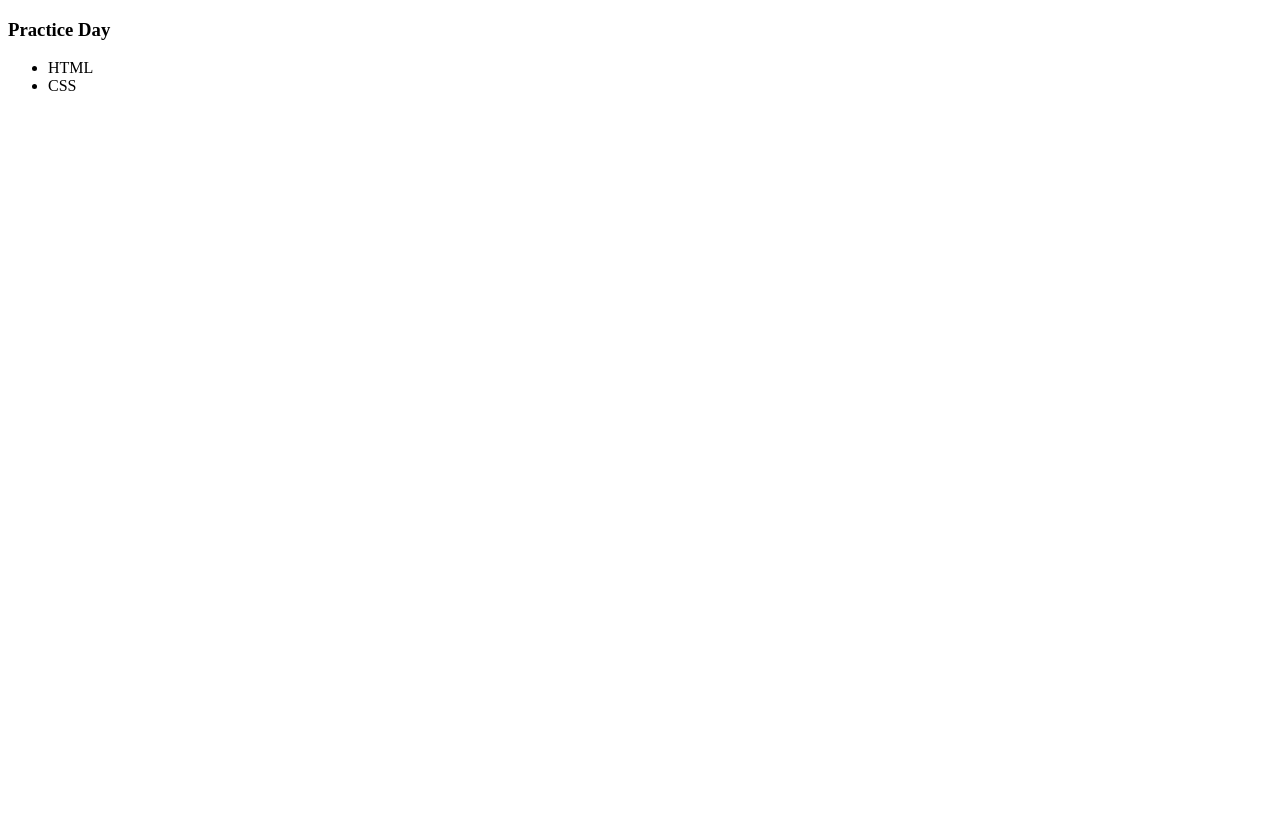
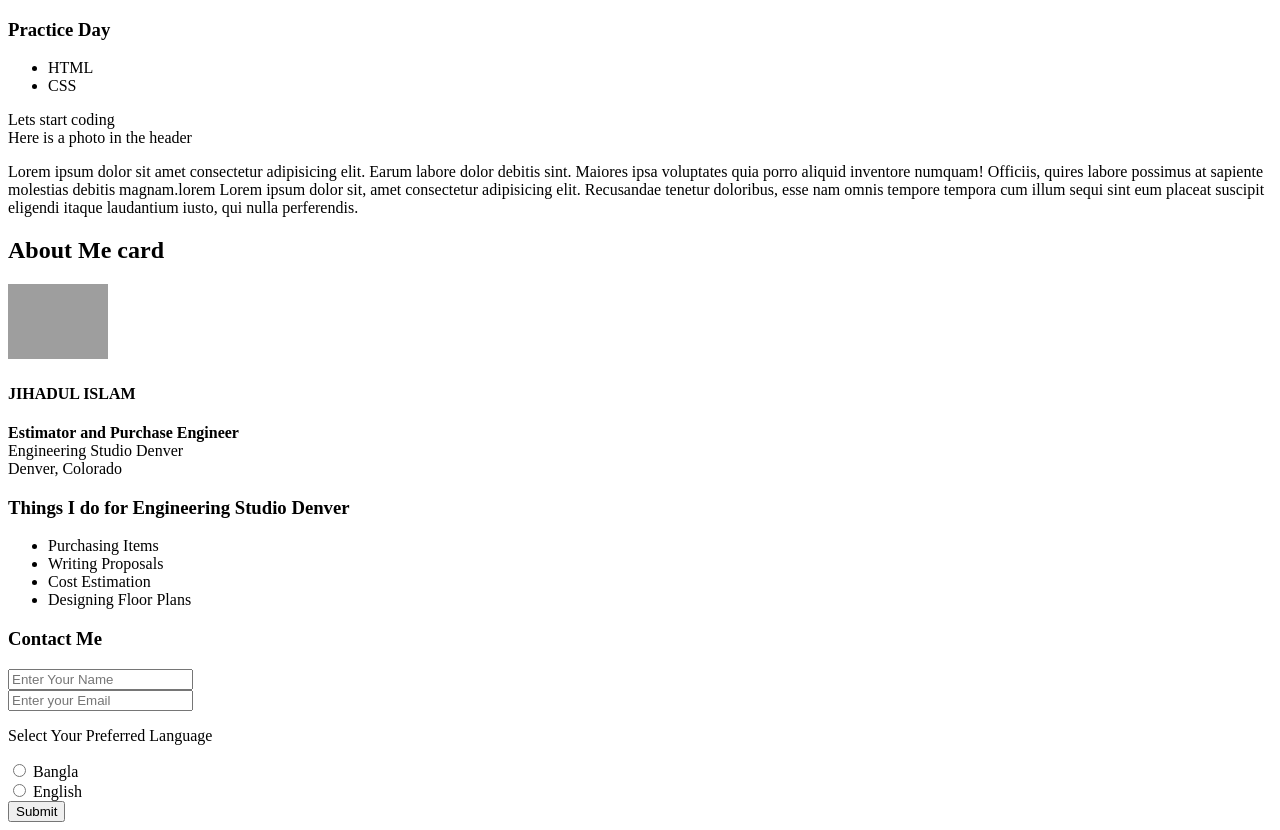
Before and after one commit to Jiislam/practiceday, a plain HTML site: page index.html in a window 1280 px wide. Before the commit the page ends 800 px from the top, so only its background shows below. Drawn offline with Linux system fonts and the light colour scheme; grey boxes are pictures that could not be loaded.

Commit message:
html structure

```diff
--- a/index.html
+++ b/index.html
@@ -6,11 +6,60 @@
     <title> Practice Day </title>
 </head>
 <body>
+
     <h3> Practice Day </h3>
     <ul>
         <li>HTML</li>
         <li>CSS</li>
 
+
     </ul>
+    <header> Lets start coding </header>
+    <header class="header image"> Here is a photo in the header</header>
+   <div><p>Lorem ipsum dolor sit amet consectetur adipisicing elit. Earum labore dolor debitis sint. Maiores ipsa voluptates quia porro aliquid inventore numquam! Officiis, quires labore possimus at sapiente molestias debitis magnam.lorem Lorem ipsum dolor sit, amet consectetur adipisicing elit. Recusandae tenetur doloribus, esse nam omnis tempore tempora cum illum sequi sint eum placeat suscipit eligendi itaque laudantium iusto, qui nulla perferendis.</p>
+   </div>
+<div>
+<h2> About Me card </h2>
+<img src="../IMG20230430014230.jpg" alt="Jihadul Islam" width="100px" >
+
+<div>
+<h4> JIHADUL ISLAM </h4>
+<p><b class="title">Estimator and Purchase Engineer</b><br>Engineering Studio Denver<br>
+Denver, Colorado</p>
+</div>
+
+</div>
+<div>
+
+    <h3>Things I do for Engineering Studio Denver</h3>
+    <div>
+    <ul>
+<li>Purchasing Items</li>
+<li>Writing Proposals</li>
+<li>Cost Estimation</li>
+<li>Designing Floor Plans</li>
+
+    </ul>
+</div>
+</div>
+<div>
+    <form action="Contact form" > <h3>Contact Me</h3>
+
+<input type="Text" placeholder="Enter Your Name"> <br>
+<label for="Text"></label>
+<input type="email" name="" id="" placeholder="Enter your Email">
+<label for="email"></label>
+<p> Select Your Preferred Language </p>
+<input type="radio"  name="Bangladesh" id="Bangla">
+<label for="Bangla">Bangla</label><br>
+<input type="radio"  name="English" id="English">
+<label for="English">English</label><br>
+<input type="submit" value="Submit">
+
+
+
+    </form>
+</div>
 </body>
+
 </html>
```
Also changed, not shown: 1 other file.
